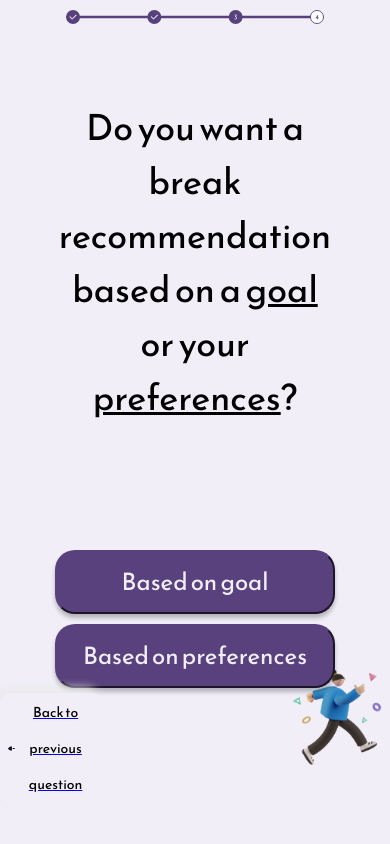
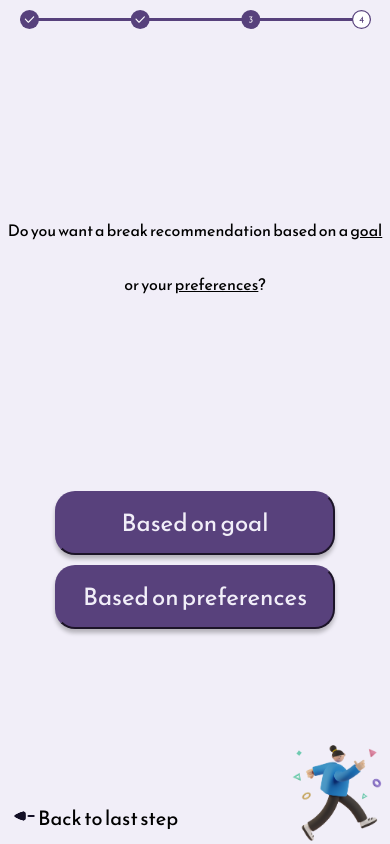
Before and after one commit to gaiasamadhi/take-a-break-frontend, a React (Create React App) app: page /step-three in a window 390 px wide. Built offline with nearby package versions, Linux system fonts and the light colour scheme; no server answers; the HTML template or start-up script is replaced by a standard one.

Commit message:
optimize step2, step3, goal page for mobile

```diff
--- a/src/Activity.css
+++ b/src/Activity.css
@@ -350,7 +350,9 @@ input[type="range"]::-webkit-slider-thumb::before {
   cursor: pointer;
   background: white;
 }
-
+.back:active {
+  background: white;
+}
 .finalMessage{
   display: flex;
   /* width: 350px; */
--- a/src/components/step-three-main.css
+++ b/src/components/step-three-main.css
@@ -56,3 +56,26 @@
 .step-three-main-row-custom-wrapper__image {
     width: 100%;
 }
+
+@media(max-width: 900px){
+    .step-three-main-wrapper{
+        height: 100vh;
+        justify-content: space-between;
+    }
+    .step-three-main-row__image {
+        width: 90%;
+    }
+    .step-three-main-row__content {
+        margin: 0px;
+        font-size: 20px;
+        line-height: 54px;
+        width: 66%;
+        text-align: center;
+    }
+}
+@media(max-width: 500px){
+    .step-three-main-row__content{
+        font-size: 16px;
+        width: 100%;
+    }
+}
--- a/src/components/step-three-main.js
+++ b/src/components/step-three-main.js
@@ -1,33 +1,50 @@
-import progressBar from '../assets/Progress-bar-step-three.svg';
-import walk from '../assets/Photo-four.png';
-import PrimaryButton from './primary-button';
-import SecondaryButton from './secondary-button';
-import { Link } from 'react-router-dom';
+import progressBar from "../assets/Progress-bar-step-three.svg";
+import walk from "../assets/Photo-four.png";
+import PrimaryButton from "./primary-button";
+import { Link } from "react-router-dom";
+import arrow from "../assets/Arrow.png";
+import "../Activity.css";
+import "./step-three-main.css";
 
-import './step-three-main.css';
-
-
-function StepThreeMain({activity}) {
-    console.log(activity)
-    return (
-        <div className='step-three-main-wrapper'>
-            <div className='step-three-main-row'>
-                <img className='step-three-main-row__image' src={progressBar} alt='Progress bar'/>
-            </div>
-            <div className='step-three-main-row'>
-                <div className='step-three-main-row__content'><p style={{textAlign:"center"}}>Do you want a break recommendation based on a <u>goal</u> or your <u>preferences</u>?</p></div>
-            </div>
-            <div className='step-three-main-row'>
-                <div className='step-three-main-row__column'>
-                    <Link to='/step-four/symptoms'><PrimaryButton text='Based on goal'/></Link>
-                    <Link to='/step-four/preferences'><PrimaryButton text='Based on preferences'/></Link>
-                </div>
-            </div>
-            <div className='step-three-main-row-custom'>
-                <Link to='/step-two'><SecondaryButton text='Back to previous question'/></Link>
-            </div>
+function StepThreeMain({ activity }) {
+  console.log(activity);
+  return (
+    <div className="step-three-main-wrapper">
+      <div className="step-three-main-row">
+        <img
+          className="step-three-main-row__image"
+          src={progressBar}
+          alt="Progress bar"
+        />
+      </div>
+      <div className="step-three-main-row">
+        <div className="step-three-main-row__content">
+          <p style={{ textAlign: "center" }}>
+            Do you want a break recommendation based on a <u>goal</u> or your{" "}
+            <u>preferences</u>?
+          </p>
         </div>
-    )
+      </div>
+      <div className="step-three-main-row">
+        <div className="step-three-main-row__column">
+          <Link to="/step-four/symptoms">
+            <PrimaryButton text="Based on goal" />
+          </Link>
+          <Link to="/step-four/preferences">
+            <PrimaryButton text="Based on preferences" />
+          </Link>
+        </div>
+      </div>
+      <div>
+        <Link to="/step-two">
+          <button className="back">
+            <img src={arrow} style={{ width: "27px", height: "18px" }} />
+            Back to last step
+          </button>
+        </Link>
+      </div>
+    </div>
+  );
 }
 
 export default StepThreeMain;
--- a/src/components/step-two-main.css
+++ b/src/components/step-two-main.css
@@ -60,3 +60,9 @@
         text-align: center;
     }
 }
+@media(max-width: 500px){
+    .step-two-main-row__content{
+        font-size: 16px;
+        width: 100%;
+    }
+}
--- a/src/components/symptoms-main.css
+++ b/src/components/symptoms-main.css
@@ -1,9 +1,18 @@
+ .goal-page {
+    height: 100vh;
+    display: flex;
+    flex-direction: column;
+    justify-content: space-between;
+}
+
+
 .symptoms-main-wrapper {
     width: 100%;
+    /* height: 90vh; */
     background: #F1EEF8;
     display: flex;
     flex-direction: column;
-    justify-content: center;
+    justify-content: space-between;
     align-items: center;
     background-image: url("../assets/Saly-saly.png");
     background-repeat: no-repeat;
@@ -13,7 +22,6 @@
 .symptoms-main-row {
     display: flex;
     justify-content: center;
-    align-items: center;
     margin: 10px;
 
 }
@@ -24,10 +32,12 @@
 }
 
 .symptoms-main-row__content {
-    margin-top: 72px;
-    margin-bottom: 0px;
+    margin-top: 30px;
+    margin-bottom: 20px;
     font-size: 36px;
     line-height: 54px;
+    width: 66%;
+    text-align: center;
 }
 
 .symptoms-main-row__content__underline {
@@ -38,27 +48,14 @@
     display: flex;
     flex-wrap: wrap;
     align-items: center;
-    justify-content: flex-start;
+    justify-content: center;
     margin-bottom: 75px;
     width: 60vw;
-    justify-content: flex-start;
 }
 .big-checkbox {
     width: 100vw;
     display: flex;
     justify-content: center;
-}
-
-.symptoms-main-checkbox-column {
-    display: flex;
-    flex-direction: column;
-}
-
-.symptoms-main-checkbox-column-row {
-    display: flex;
-    justify-content: flex-start;
-    align-items: center;
-    margin-bottom: 8px;
 }
 
 .browse-symptoms-main-row__checkbox {
@@ -86,7 +83,6 @@
 }
 
 .symptoms-main-row-custom {
-    /* z-index: 99; */
     padding-top: 15px;
     display: flex;
     justify-content: space-between;
@@ -100,3 +96,9 @@
 .symptoms-main-row-custom-wrapper__image{
     width: 91.86%;
 }
+
+@media(max-width: 999px) {
+    .symptoms-main-checkbox{
+        width: 100vw;
+    }
+}
--- a/src/components/symptoms-main.js
+++ b/src/components/symptoms-main.js
@@ -1,7 +1,7 @@
 import progressBar from "../assets/Progress-bar-step-four.svg";
-import paper from "../assets/Saly-saly.png";
 import PrimaryButton from "./primary-button";
-import SecondaryButton from "./secondary-button";
+import "../Activity.css";
+import arrow from "../assets/Arrow.png";
 import { Link } from "react-router-dom";
 import axios from "axios";
 import { useState, useEffect } from "react";
@@ -39,7 +39,7 @@ function SymptomsMain({ activity }) {
   //   console.log(activity[0].symptoms[0].name.includes('Feel more energetic'))
   //   console.log(filteredbyGoal)
   return (
-    <>
+    <div className="goal-page">
       <HeaderRestart />
       <div className="symptoms-main-wrapper">
         {activity && goal ? (
@@ -54,7 +54,9 @@ function SymptomsMain({ activity }) {
             <div className="symptoms-main-row">
               <div className="symptoms-main-row__content">
                 Select{" "}
-              <span className="symptoms-main-row__content__underline">one</span>{" "}
+                <span className="symptoms-main-row__content__underline">
+                  one
+                </span>{" "}
                 goal you would like to work towards for this break:
               </div>
             </div>
@@ -90,23 +92,28 @@ function SymptomsMain({ activity }) {
                       ]._id
                     : "616d66855fbae6e46f05c7aa"
                 }`}
-            > <div>
+              >
+                {" "}
+                <div>
                   <PrimaryButton text="Confirm goal" />
                 </div>
               </Link>
             </div>
-          <div>
-
-            </div>
+            <div></div>
           </>
         ) : (
           <h1>Loading</h1>
         )}
       </div>
+      <div>
       <Link to="/step-three">
-    <SecondaryButton text="Back to previous question" />
+        <button className="back">
+          <img src={arrow} style={{ width: "27px", height: "18px" }} />
+          Back to last step
+        </button>
       </Link>
-  </>
+      </div>
+    </div>
   );
 }
 
```
Lines whose indentation alone changed are shown as unchanged.
